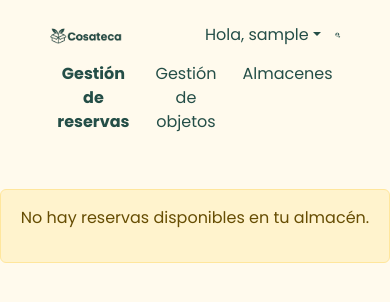
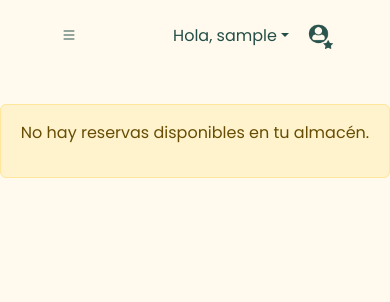
Before and after one commit to COSATECA-TFG/Cosateca, a Django app: page /gestion_reservas_gestor in a window 390 px wide. Shown: the top 302 px of the page. Run offline with Django 5.2, Linux system fonts and the light colour scheme; a user stored in the database is signed in; tables that the repository leaves empty hold one stand-in row (values such as "Sample post").

Commit message:
feat: header responsivo relacionado con el gestor realizado

```diff
--- a/cosateca/core/static/core/css/style.css
+++ b/cosateca/core/static/core/css/style.css
@@ -112,6 +112,10 @@ a:focus {
         width: 30px !important ;
     }
 
+    .user_icon_gestor {
+        width: 30px !important;
+    }
+
 
 
 
@@ -150,7 +154,9 @@ a:focus {
         .user_icon{
         width: 40px ;
     }
-
+    .user_icon_gestor {
+        width: 40px !important;
+    }
 }
 
 /* Escritorio grande (hasta 1200px) */
--- a/cosateca/core/templates/header_gestor.html
+++ b/cosateca/core/templates/header_gestor.html
@@ -1,13 +1,18 @@
 <header class="ms-5 me-5 mt-3">
   <div class="row justify-content-between align-items-center">
+    <div class="col-1 d-sm-none">
+        <a class="btn boton_cabecera_movil" data-bs-toggle="offcanvas" href="#offcanvasExample" role="button" aria-controls="offcanvasExample">
+          <i class="bi bi-list"></i>
+        </a>
+    </div>
     <div class="col-4">
-      <div class="img_wrapper">
+      <div class="img_wrapper d-none d-sm-block">
         <a href="/">
           <img src="../static/img/cosateca_imagotipo.png" alt="logo" class="imagotipo">
         </a>
       </div>
     </div>
-    <div class="col-4"></div>
+    <div class="col-2"></div>
     <div class="col-4 d-flex justify-content-end align-items-center">
       {% if user.is_authenticated %}
 
@@ -27,11 +32,30 @@
     </div>
   </div>
 
-  <div class="row">
+  <div class="row d-none d-sm-block">
     <div class="col-12 d-flex justify-content-center menu_header">
       <a href="/gestion_reservas_gestor" class="btn boton_header_inicio {% if request.path == '/gestion_reservas_gestor' %}fw-bold{% endif %}">Gestión de reservas</a>
       <a href="/gestion_objetos_gestor" class="btn boton_header_inicio {% if request.path == '/gestion_objetos_gestor' %}fw-bold{% endif %}">Gestión de objetos</a>
       <a href="/almacenes" class="btn boton_header_inicio {% if request.path == '/almacenes' %}fw-bold{% endif %}">Almacenes</a>
     </div>
   </div>
+
+
+
+
+  <div class="offcanvas offcanvas-start" tabindex="-1" id="offcanvasExample" aria-labelledby="offcanvasExampleLabel">
+  <div class="offcanvas-header">
+    <button type="button" class="btn-close me-2" data-bs-dismiss="offcanvas" aria-label="Close"></button>
+    <h5 class="offcanvas-title">
+       <img src="../static/img/cosateca_imagotipo.png" alt="logo" class="imagotipo">
+    </h5>
+  </div>
+  <div class="offcanvas-body">
+    <div class="d-flex flex-column align-items-start">
+      <a href="/gestion_reservas_gestor" class="btn boton_header_inicio {% if request.path == '/gestion_reservas_gestor' %}fw-bold{% endif %}">Gestión de reservas</a>
+      <a href="/gestion_objetos_gestor" class="btn boton_header_inicio {% if request.path == '/gestion_objetos_gestor' %}fw-bold{% endif %}">Gestión de objetos</a>
+      <a href="/almacenes" class="btn boton_header_inicio {% if request.path == '/almacenes' %}fw-bold{% endif %}">Almacenes</a>
+    </div>
+  </div>
+</div>
 </header>
```
